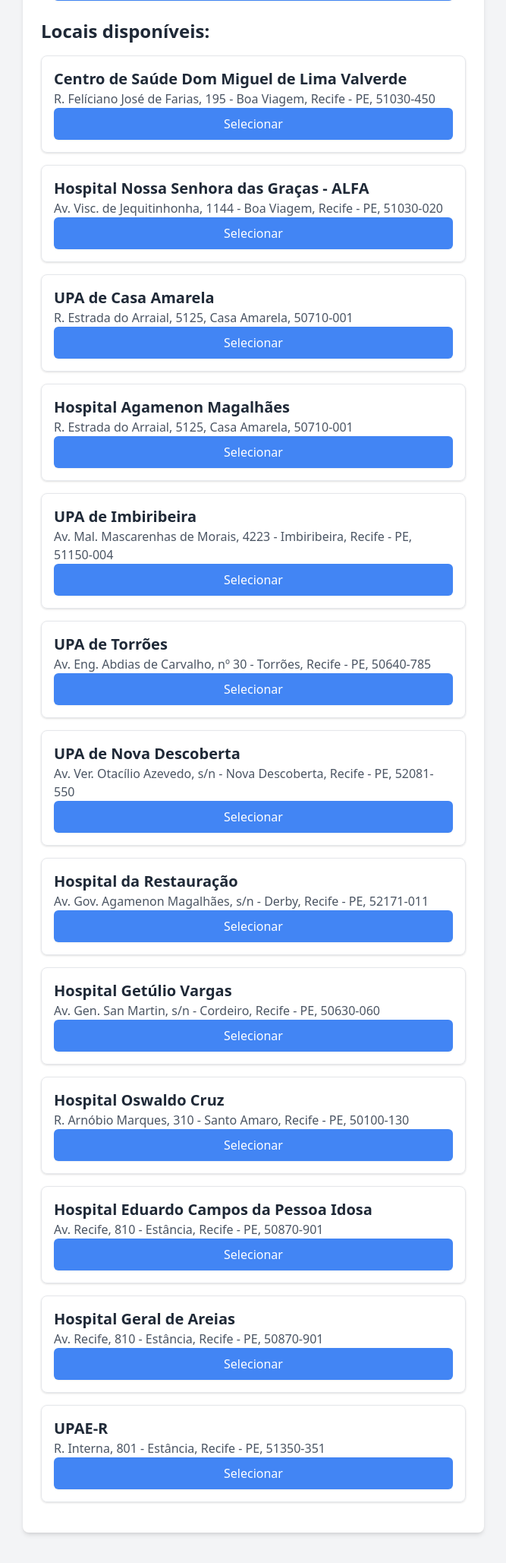
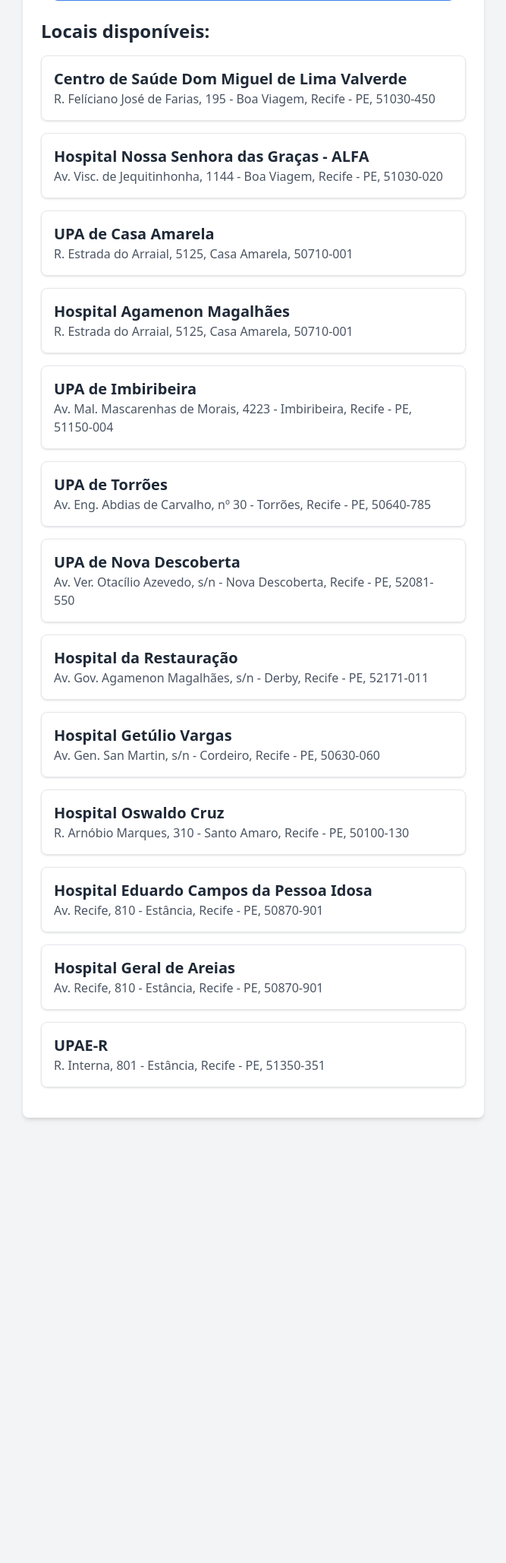
Before and after one commit to gabsvelozo/Projeto-FDS, a Django app: template saude/templates/localizacao.html in a window 1280 px wide. Shown: the part 351-2408 px from the top of the page at 76% size, without its empty margins (306-973 px from the left). After the commit the page ends 1825 px from the top, so only its background shows below. Run offline with Django 5.2, Linux system fonts and the light colour scheme; the template is opened without the code that fills it: values that come from a table or form of the project are taken from there, others are empty; data comes from the database, SQL or seed files in the repository; both versions use the stored data as it was after the commit; parts of the project's set-up code (start-up, migrations or seed data) failed here and were passed over; some libraries are stand-ins or nearby versions.

Commit message:
retirando botao sem funcionalidade

```diff
--- a/saude/templates/localizacao.html
+++ b/saude/templates/localizacao.html
@@ -47,9 +47,6 @@
                                     {% csrf_token %}
                                     <input type="hidden" name="bairros" value="{{ local.bairro.id }}">
                                     <input type="hidden" name="locais" value="{{ local.id }}">
-                                    <button type="submit" class="w-full flex justify-center py-2 px-2 border border-transparent rounded-md shadow-sm text-md font-medium text-white bg-[#4285F4] hover:bg-blue-600 focus:outline-none focus:ring-2 focus:ring-offset-2 focus:ring-[#4285F4] transform hover:scale-110 transition duration-400 ease-in-out">
-                                        Selecionar
-                                    </button>
                                 </form>
                             </li>
                         {% endfor %}
```
Also changed, not shown: db.sqlite3.
